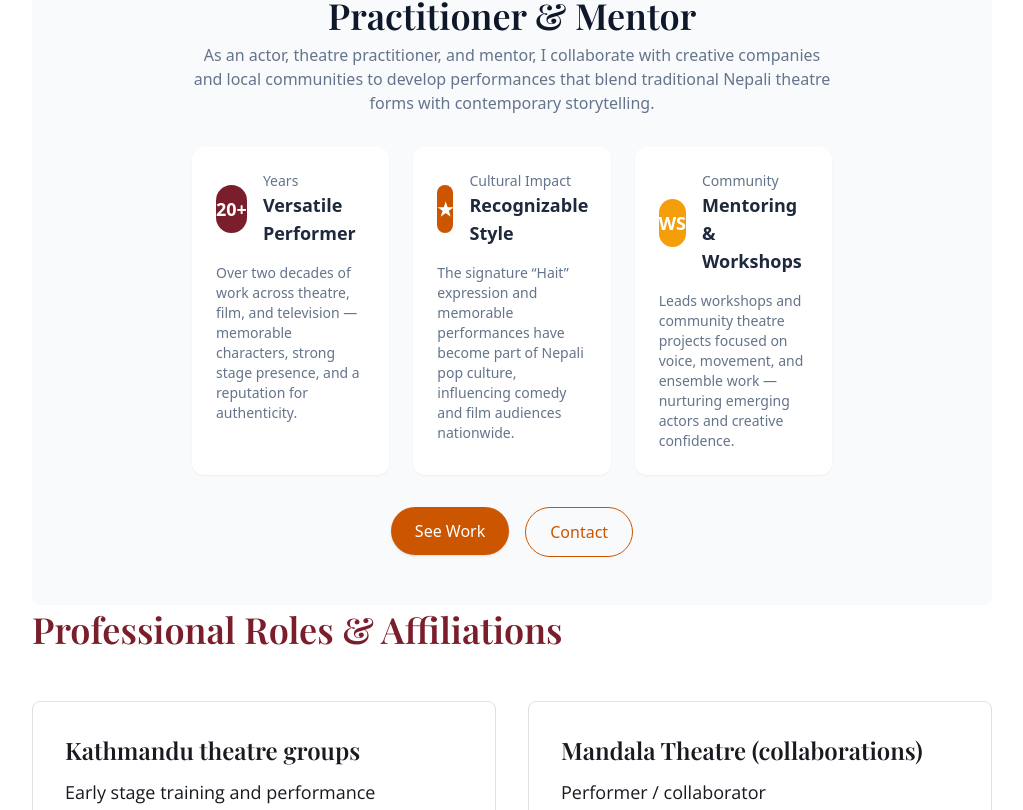
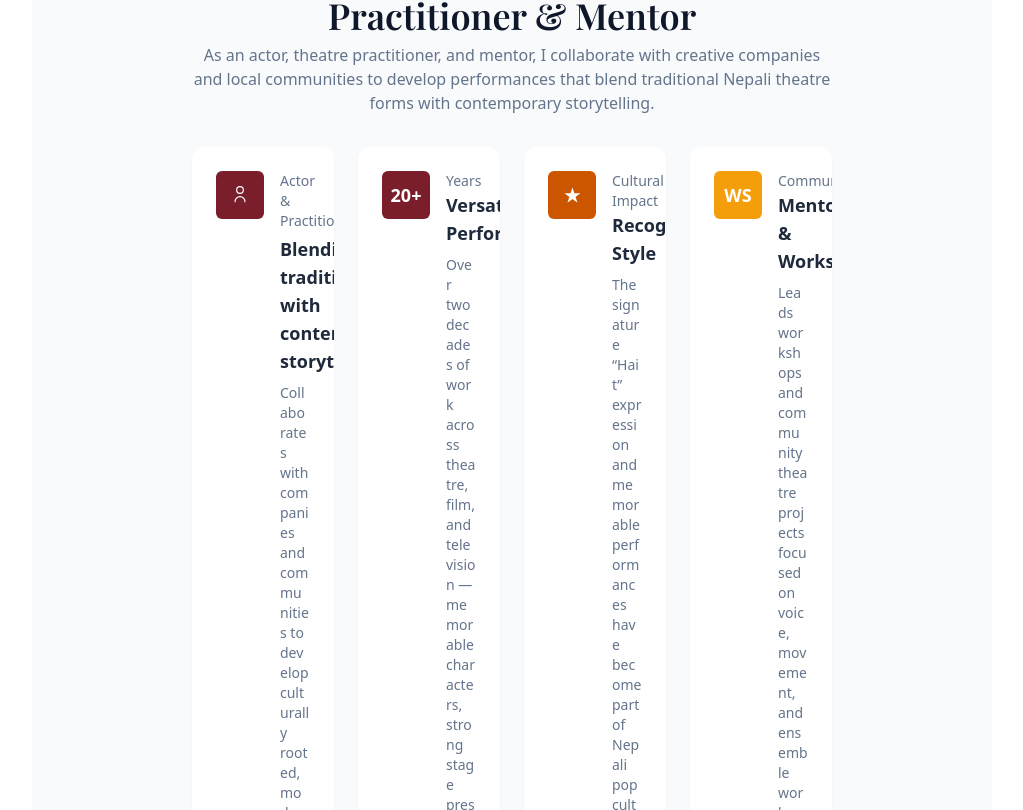
Before and after one commit to Saga-Infographics/Buddhi_tamang, a React (Vite) app in the folder project/: page /biography in a window 1280 px wide. Shown: the part 1030-1840 px from the top of the page, without its empty margins (128-1151 px from the left). Built offline with nearby package versions, Linux system fonts and the light colour scheme; no server answers.

Commit message:
feat(bio): add infographic summary (overview, performer, impact, mentoring)

```diff
--- a/project/src/screens/Biography/Biography.tsx
+++ b/project/src/screens/Biography/Biography.tsx
@@ -85,38 +85,54 @@ export const Biography = (): JSX.Element => {
                 <p className="text-muted-foreground max-w-2xl mx-auto">As an actor, theatre practitioner, and mentor, I collaborate with creative companies and local communities to develop performances that blend traditional Nepali theatre forms with contemporary storytelling.</p>
               </div>
 
-              <div className="grid grid-cols-1 sm:grid-cols-3 gap-6">
-                <div className="bg-white rounded-xl p-6 shadow-sm hover:shadow-lg transition-transform transform-gpu hover:-translate-y-1">
-                  <div className="flex items-center gap-4 mb-4">
-                    <div className="w-12 h-12 flex items-center justify-center rounded-full bg-[#7B1E2C] text-white text-lg font-bold">20+</div>
-                    <div>
+              <div className="grid grid-cols-1 sm:grid-cols-2 lg:grid-cols-4 gap-6">
+                {/* Overview card */}
+                <div className="bg-white rounded-xl p-6 shadow-sm hover:shadow-lg transition-transform transform-gpu hover:-translate-y-1 overflow-hidden">
+                  <div className="flex items-start gap-4">
+                    <div className="flex-none w-12 h-12 rounded-md bg-[#7B1E2C] text-white flex items-center justify-center">
+                      <svg width="20" height="20" viewBox="0 0 24 24" fill="none" xmlns="http://www.w3.org/2000/svg" aria-hidden>
+                        <path d="M12 2a4 4 0 100 8 4 4 0 000-8zM6 20a6 6 0 0112 0" stroke="currentColor" strokeWidth="1.4" strokeLinecap="round" strokeLinejoin="round" />
+                      </svg>
+                    </div>
+                    <div className="flex-1 min-w-0">
+                      <div className="text-sm text-muted-foreground">Actor & Practitioner</div>
+                      <div className="font-semibold text-lg text-slate-800 mt-1">Blending tradition with contemporary storytelling</div>
+                      <p className="text-sm text-muted-foreground mt-2 break-words">Collaborates with companies and communities to develop culturally rooted, modern narratives.</p>
+                    </div>
+                  </div>
+                </div>
+
+                <div className="bg-white rounded-xl p-6 shadow-sm hover:shadow-lg transition-transform transform-gpu hover:-translate-y-1 overflow-hidden">
+                  <div className="flex items-start gap-4">
+                    <div className="flex-none w-12 h-12 flex items-center justify-center rounded-md bg-[#7B1E2C] text-white text-lg font-bold">20+</div>
+                    <div className="flex-1 min-w-0">
                       <div className="text-sm text-muted-foreground">Years</div>
                       <div className="text-lg font-semibold text-slate-800">Versatile Performer</div>
+                      <p className="text-sm text-muted-foreground mt-2 break-words">Over two decades of work across theatre, film, and television — memorable characters, strong stage presence, and a reputation for authenticity.</p>
                     </div>
                   </div>
-                  <p className="text-sm text-muted-foreground">Over two decades of work across theatre, film, and television — memorable characters, strong stage presence, and a reputation for authenticity.</p>
                 </div>
 
-                <div className="bg-white rounded-xl p-6 shadow-sm hover:shadow-lg transition-transform transform-gpu hover:-translate-y-1">
-                  <div className="flex items-center gap-4 mb-4">
-                    <div className="w-12 h-12 flex items-center justify-center rounded-full bg-[#cc5500] text-white text-lg font-bold">★</div>
-                    <div>
+                <div className="bg-white rounded-xl p-6 shadow-sm hover:shadow-lg transition-transform transform-gpu hover:-translate-y-1 overflow-hidden">
+                  <div className="flex items-start gap-4">
+                    <div className="flex-none w-12 h-12 flex items-center justify-center rounded-md bg-[#cc5500] text-white text-lg font-bold">★</div>
+                    <div className="flex-1 min-w-0">
                       <div className="text-sm text-muted-foreground">Cultural Impact</div>
                       <div className="text-lg font-semibold text-slate-800">Recognizable Style</div>
+                      <p className="text-sm text-muted-foreground mt-2 break-words">The signature “Hait” expression and memorable performances have become part of Nepali pop culture, influencing comedy and film audiences nationwide.</p>
                     </div>
                   </div>
-                  <p className="text-sm text-muted-foreground">The signature “Hait” expression and memorable performances have become part of Nepali pop culture, influencing comedy and film audiences nationwide.</p>
                 </div>
 
-                <div className="bg-white rounded-xl p-6 shadow-sm hover:shadow-lg transition-transform transform-gpu hover:-translate-y-1">
-                  <div className="flex items-center gap-4 mb-4">
-                    <div className="w-12 h-12 flex items-center justify-center rounded-full bg-[#f59e0b] text-white text-lg font-bold">WS</div>
-                    <div>
+                <div className="bg-white rounded-xl p-6 shadow-sm hover:shadow-lg transition-transform transform-gpu hover:-translate-y-1 overflow-hidden">
+                  <div className="flex items-start gap-4">
+                    <div className="flex-none w-12 h-12 flex items-center justify-center rounded-md bg-[#f59e0b] text-white text-lg font-bold">WS</div>
+                    <div className="flex-1 min-w-0">
                       <div className="text-sm text-muted-foreground">Community</div>
                       <div className="text-lg font-semibold text-slate-800">Mentoring & Workshops</div>
+                      <p className="text-sm text-muted-foreground mt-2 break-words">Leads workshops and community theatre projects focused on voice, movement, and ensemble work — nurturing emerging actors and creative confidence.</p>
                     </div>
                   </div>
-                  <p className="text-sm text-muted-foreground">Leads workshops and community theatre projects focused on voice, movement, and ensemble work — nurturing emerging actors and creative confidence.</p>
                 </div>
               </div>
 
--- a/project/src/screens/Home/Home.tsx
+++ b/project/src/screens/Home/Home.tsx
@@ -64,7 +64,7 @@ export const Home = (): JSX.Element => {
 
               <div className="mt-6 grid grid-cols-1 sm:grid-cols-3 gap-6">
                 {/* Card 1 - Experience */}
-                <div className="bg-white rounded-xl p-6 shadow-sm hover:shadow-lg transition-transform transform-gpu hover:-translate-y-1">
+                <div className="bg-white rounded-xl p-6 shadow-sm hover:shadow-lg transition-transform transform-gpu hover:-translate-y-1 overflow-hidden">
                   <div className="flex items-start gap-4">
                     <div className="flex-none w-14 h-14 rounded-lg bg-gradient-to-br from-[#7B1E2C] to-[#5a1620] text-white flex items-center justify-center shadow">
                       <svg width="28" height="28" viewBox="0 0 24 24" fill="none" xmlns="http://www.w3.org/2000/svg" aria-hidden>
@@ -74,16 +74,16 @@ export const Home = (): JSX.Element => {
                       </svg>
                     </div>
 
-                    <div className="flex-1">
+                    <div className="flex-1 min-w-0">
                       <div className="text-sm text-muted-foreground">Years</div>
                       <div className="text-2xl font-bold text-[#171a1f]">15+</div>
-                      <div className="text-sm text-slate-500 mt-2">Experience across theatre, film, and television</div>
+                      <div className="text-sm text-slate-500 mt-2 break-words">Experience across theatre, film, and television</div>
                     </div>
                   </div>
                 </div>
 
                 {/* Card 2 - Productions */}
-                <div className="bg-white rounded-xl p-6 shadow-sm hover:shadow-lg transition-transform transform-gpu hover:-translate-y-1">
+                <div className="bg-white rounded-xl p-6 shadow-sm hover:shadow-lg transition-transform transform-gpu hover:-translate-y-1 overflow-hidden">
                   <div className="flex items-start gap-4">
                     <div className="flex-none w-14 h-14 rounded-lg bg-gradient-to-br from-[#cc5500] to-[#b24600] text-white flex items-center justify-center shadow">
                       <svg width="28" height="28" viewBox="0 0 24 24" fill="none" xmlns="http://www.w3.org/2000/svg" aria-hidden>
@@ -92,16 +92,16 @@ export const Home = (): JSX.Element => {
                       </svg>
                     </div>
 
-                    <div className="flex-1">
+                    <div className="flex-1 min-w-0">
                       <div className="text-sm text-muted-foreground">Stage & Screen</div>
                       <div className="text-2xl font-bold text-[#171a1f]">30+</div>
-                      <div className="text-sm text-slate-500 mt-2">Productions that showcase range and craft</div>
+                      <div className="text-sm text-slate-500 mt-2 break-words">Productions that showcase range and craft</div>
                     </div>
                   </div>
                 </div>
 
                 {/* Card 3 - Workshops */}
-                <div className="bg-white rounded-xl p-6 shadow-sm hover:shadow-lg transition-transform transform-gpu hover:-translate-y-1">
+                <div className="bg-white rounded-xl p-6 shadow-sm hover:shadow-lg transition-transform transform-gpu hover:-translate-y-1 overflow-hidden">
                   <div className="flex items-start gap-4">
                     <div className="flex-none w-14 h-14 rounded-lg bg-gradient-to-br from-[#f59e0b] to-[#d17d05] text-white flex items-center justify-center shadow">
                       <svg width="28" height="28" viewBox="0 0 24 24" fill="none" xmlns="http://www.w3.org/2000/svg" aria-hidden>
@@ -111,10 +111,10 @@ export const Home = (): JSX.Element => {
                       </svg>
                     </div>
 
-                    <div className="flex-1">
+                    <div className="flex-1 min-w-0">
                       <div className="text-sm text-muted-foreground">Community</div>
                       <div className="text-2xl font-bold text-[#171a1f]">Workshops</div>
-                      <div className="text-sm text-slate-500 mt-2">Mentoring, training and outreach projects for emerging artists</div>
+                      <div className="text-sm text-slate-500 mt-2 break-words">Mentoring, training and outreach projects for emerging artists</div>
                     </div>
                   </div>
                 </div>
@@ -198,65 +198,65 @@ export const Home = (): JSX.Element => {
 
           <div className="grid grid-cols-1 sm:grid-cols-2 lg:grid-cols-4 gap-6">
             {/* Card A - Overview */}
-            <div className="bg-slate-50 rounded-xl p-6 shadow-sm hover:shadow-lg transition-transform transform-gpu hover:-translate-y-1">
+            <div className="bg-slate-50 rounded-xl p-6 shadow-sm hover:shadow-lg transition-transform transform-gpu hover:-translate-y-1 overflow-hidden">
               <div className="flex items-start gap-4">
                 <div className="flex-none w-12 h-12 rounded-md bg-[#7B1E2C] text-white flex items-center justify-center">
                   <svg width="20" height="20" viewBox="0 0 24 24" fill="none" xmlns="http://www.w3.org/2000/svg" aria-hidden>
                     <path d="M12 2a4 4 0 100 8 4 4 0 000-8zM6 20a6 6 0 0112 0" stroke="currentColor" strokeWidth="1.4" strokeLinecap="round" strokeLinejoin="round" />
                   </svg>
                 </div>
-                <div className="flex-1">
+                <div className="flex-1 min-w-0">
                   <div className="text-sm text-muted-foreground">Actor & Practitioner</div>
                   <div className="font-semibold text-lg text-[#171a1f] mt-1">Blending tradition with contemporary storytelling</div>
-                  <p className="text-sm text-slate-500 mt-2">Collaborates with companies and communities to develop culturally rooted, modern narratives.</p>
+                  <p className="text-sm text-slate-500 mt-2 break-words">Collaborates with companies and communities to develop culturally rooted, modern narratives.</p>
                 </div>
               </div>
             </div>
 
             {/* Card B - Versatile Performer */}
-            <div className="bg-slate-50 rounded-xl p-6 shadow-sm hover:shadow-lg transition-transform transform-gpu hover:-translate-y-1">
+            <div className="bg-slate-50 rounded-xl p-6 shadow-sm hover:shadow-lg transition-transform transform-gpu hover:-translate-y-1 overflow-hidden">
               <div className="flex items-start gap-4">
                 <div className="flex-none w-12 h-12 rounded-md bg-gradient-to-br from-[#cc5500] to-[#a84200] text-white flex items-center justify-center">
                   <svg width="20" height="20" viewBox="0 0 24 24" fill="none" xmlns="http://www.w3.org/2000/svg" aria-hidden>
                     <path d="M3 7h18M3 12h18M3 17h18" stroke="currentColor" strokeWidth="1.4" strokeLinecap="round" strokeLinejoin="round" />
                   </svg>
                 </div>
-                <div className="flex-1">
+                <div className="flex-1 min-w-0">
                   <div className="text-sm text-muted-foreground">Versatile Performer</div>
                   <div className="font-semibold text-lg text-[#171a1f] mt-1">Theatre, Film & Television</div>
-                  <p className="text-sm text-slate-500 mt-2">Over two decades of memorable characters, including roles in popular films and the sitcom <em>Meri Bassai</em>.</p>
+                  <p className="text-sm text-slate-500 mt-2 break-words">Over two decades of memorable characters, including roles in popular films and the sitcom <em>Meri Bassai</em>.</p>
                 </div>
               </div>
             </div>
 
             {/* Card C - Cultural Impact */}
-            <div className="bg-slate-50 rounded-xl p-6 shadow-sm hover:shadow-lg transition-transform transform-gpu hover:-translate-y-1">
+            <div className="bg-slate-50 rounded-xl p-6 shadow-sm hover:shadow-lg transition-transform transform-gpu hover:-translate-y-1 overflow-hidden">
               <div className="flex items-start gap-4">
                 <div className="flex-none w-12 h-12 rounded-md bg-[#f59e0b] text-white flex items-center justify-center">
                   <svg width="20" height="20" viewBox="0 0 24 24" fill="none" xmlns="http://www.w3.org/2000/svg" aria-hidden>
                     <path d="M12 2l2.9 6.2L21 9l-5 3.8L17 21l-5-3.2L7 21l1-8.2L3 9l6.1-.8L12 2z" stroke="currentColor" strokeWidth="0.9" strokeLinecap="round" strokeLinejoin="round" />
                   </svg>
                 </div>
-                <div className="flex-1">
+                <div className="flex-1 min-w-0">
                   <div className="text-sm text-muted-foreground">Cultural Impact</div>
                   <div className="font-semibold text-lg text-[#171a1f] mt-1">Recognizable Style & Moments</div>
-                  <p className="text-sm text-slate-500 mt-2">The signature “Hait” expression and memorable performances that resonate across generations.</p>
+                  <p className="text-sm text-slate-500 mt-2 break-words">The signature “Hait” expression and memorable performances that resonate across generations.</p>
                 </div>
               </div>
             </div>
 
             {/* Card D - Mentoring */}
-            <div className="bg-slate-50 rounded-xl p-6 shadow-sm hover:shadow-lg transition-transform transform-gpu hover:-translate-y-1">
+            <div className="bg-slate-50 rounded-xl p-6 shadow-sm hover:shadow-lg transition-transform transform-gpu hover:-translate-y-1 overflow-hidden">
               <div className="flex items-start gap-4">
                 <div className="flex-none w-12 h-12 rounded-md bg-[#7B1E2C] text-white flex items-center justify-center">
                   <svg width="20" height="20" viewBox="0 0 24 24" fill="none" xmlns="http://www.w3.org/2000/svg" aria-hidden>
                     <path d="M12 4v8M8 12h8M4 20h16" stroke="currentColor" strokeWidth="1.4" strokeLinecap="round" strokeLinejoin="round" />
                   </svg>
                 </div>
-                <div className="flex-1">
+                <div className="flex-1 min-w-0">
                   <div className="text-sm text-muted-foreground">Mentoring & Community</div>
                   <div className="font-semibold text-lg text-[#171a1f] mt-1">Workshops & Creative Development</div>
-                  <p className="text-sm text-slate-500 mt-2">Leads community theatre, youth programs and workshops to nurture emerging talent and build creative confidence.</p>
+                  <p className="text-sm text-slate-500 mt-2 break-words">Leads community theatre, youth programs and workshops to nurture emerging talent and build creative confidence.</p>
                 </div>
               </div>
             </div>
```
